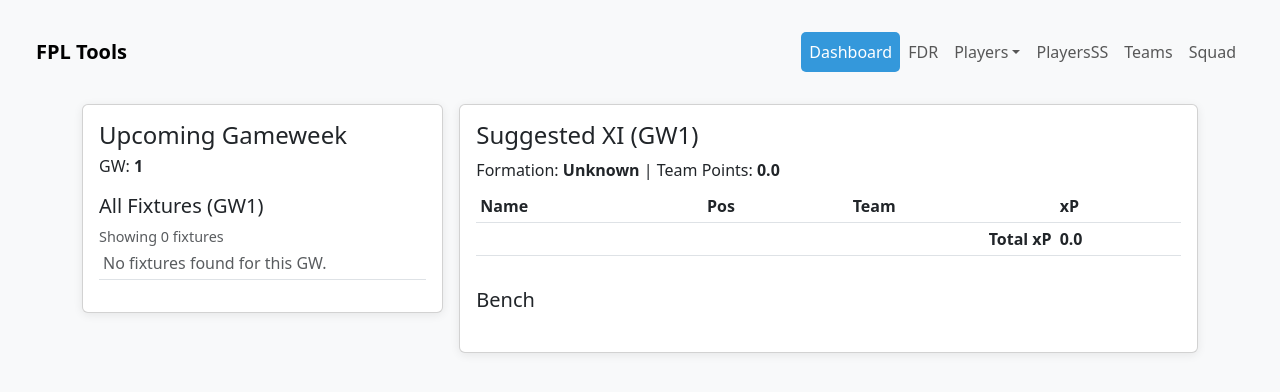
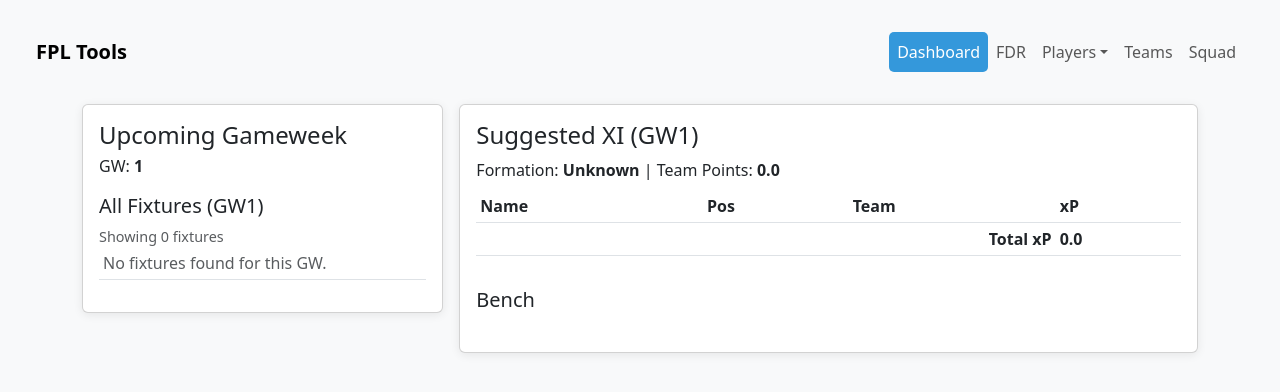
Before and after one commit to oos/FPL2, a Flask app: page / in a window 1280 px wide. Shown: the top 392 px of the page. Run offline with Flask 3, Linux system fonts and the light colour scheme; data that the repository does not hold is empty.

Commit message:
Navbar: move PlayersSS under Players dropdown

```diff
--- a/templates/_navbar.html
+++ b/templates/_navbar.html
@@ -8,13 +8,13 @@
         <a class="nav-link dropdown-toggle {{ 'active' if request.path.startswith('/players2') or request.path.startswith('/players') or request.path.startswith('/watchlist') else '' }}" href="/players2" id="players2Dropdown" role="button" data-bs-toggle="dropdown" aria-expanded="false">Players</a>
         <ul class="dropdown-menu" aria-labelledby="players2Dropdown">
           <li><a class="dropdown-item {{ 'active' if request.path == '/players2' else '' }}" href="/players2">Players</a></li>
-          <li><a class="dropdown-item {{ 'active' if request.path == '/players' else '' }}" href="/players">All</a></li>
+          <li><a class="dropdown-item {{ 'active' if request.path == '/players' else '' }}" href="/players">PlayersSS</a></li>
           <li><a class="dropdown-item {{ 'active' if request.path == '/players/individual' else '' }}" href="/players/individual">Individual</a></li>
           <li><hr class="dropdown-divider"></li>
           <li><a class="dropdown-item {{ 'active' if request.path == '/watchlist' else '' }}" href="/watchlist">Watchlist</a></li>
         </ul>
       </div>
-      <a class="nav-link {{ 'active' if request.path == '/players' else '' }}" href="/players">PlayersSS</a>
+
       <a class="nav-link {{ 'active' if request.path == '/teams' or request.path.startswith('/team/') else '' }}" href="/teams">Teams</a>
       <a class="nav-link {{ 'active' if request.path.startswith('/squad') else '' }}" href="/squad">Squad</a>
     </div>
```
